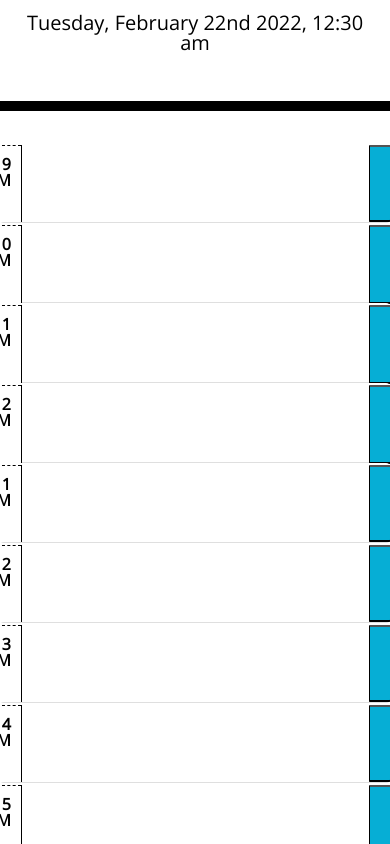
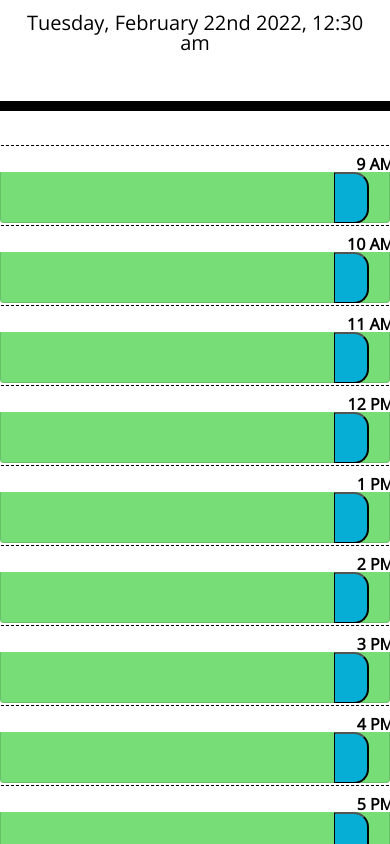
Before and after one commit to lonny-v/work-day-scheduler, a plain HTML site: page index.html in a window 390 px wide. Shown: the part 256-1100 px from the top of the page. Drawn offline with nearby package versions, Linux system fonts and the light colour scheme; a web font is replaced by a local one.

Commit message:
change colors based on current time, update local storage when content changes

```diff
--- a/Develop/script.js
+++ b/Develop/script.js
@@ -1,3 +1,5 @@
+var button = $("button");
+
 // Display current date and time at top of screen
 $("#currentDay").text(moment().format("dddd") + ", " + moment().format("MMMM Do YYYY, h:mm a"));
 
@@ -14,11 +16,10 @@ function loadItems () {
     $("#text-area-17").val(localStorage.getItem("5PM"));
 };
 
-loadItems();
 // Save all input on the screen whenever any save button is clicked
-$("button").on("click", function (event){
-    event.preventDefault();
+button.on("click", setItems)
 
+function setItems () {
     localStorage.setItem("9AM", $("#text-area-9").val());
     localStorage.setItem("10AM", $("#text-area-10").val());
     localStorage.setItem("11AM", $("#text-area-11").val());
@@ -28,4 +29,35 @@ $("button").on("click", function (event){
     localStorage.setItem("3PM", $("#text-area-15").val());
     localStorage.setItem("4PM", $("#text-area-16").val());
     localStorage.setItem("5PM", $("#text-area-17").val());
-});
+}
+
+// update local storage when content is changed
+$(".time-slot").on("blur", "textarea", function () {
+setItems()
+})
+
+// change time slot color based on time of day
+function setColor () {
+    let currentTime = parseInt(moment().format("HH"));
+    $(".time-slot").each(function (){
+        // check against id for each time slot
+        var timeSlot = $(this).attr("id");
+        // id for each time slot is equivalent in military time
+
+        if (timeSlot < currentTime) {
+            $(this).addClass("past");
+        }
+        else if ( timeSlot == currentTime){
+        $(this).addClass("present");
+        }
+        else {
+            $(this).addClass("future");
+        }
+    });
+}
+
+// check time every 15 mins to reapply colors
+setInterval(setColor(), 900000);
+
+loadItems();
+setColor();
--- a/index.html
+++ b/index.html
@@ -25,73 +25,73 @@
     <div>
       <ul class="list-group list-group-flush card border-0">
 
-        <li class="card row ">
+        <li class="card row time-slot" id="9">
           <div class="row">
-            <div class="hour col-1" id="9">9 AM</div>
+            <div class="hour col-sm-1">9 AM</div>
             <textarea class="userInput col-10" name="text-area" id="text-area-9"></textarea>
             <button class="col-1 saveBtn"><span class="oi oi-document"></span></button>
           </div>
         </li>
 
-        <li class="card row">
+        <li class="card row time-slot" id="10">
           <div class="row">
-            <div class="hour col-1" id="10">10 AM</div>
+            <div class="hour col-sm-1">10 AM</div>
             <textarea class="userInput col-10" name="text-area" id="text-area-10"></textarea>
             <button class="col-1 saveBtn"><span class="oi oi-document"></span></button>
           </div>
         </li>
 
-        <li class="card row">
+        <li class="card row time-slot" id="11">
           <div class="row">
-            <div class="hour col-1" id="11">11 AM</div>
+            <div class="hour col-sm-1">11 AM</div>
             <textarea class="userInput col-10" name="text-area" id="text-area-11"></textarea>
             <button class="col-1 saveBtn"><span class="oi oi-document"></span></button>
           </div>
         </li>
 
-        <li class="card row">
+        <li class="card row time-slot" id="12">
           <div class="row">
-            <div class="hour col-1" id="12">12 PM</div>
+            <div class="hour col-sm-1">12 PM</div>
             <textarea class="userInput col-10" name="text-area" id="text-area-12"></textarea>
             <button class="col-1 saveBtn"><span class="oi oi-document"></span></button>
           </div>
         </li>
 
-        <li class="card row">
+        <li class="card row time-slot" id="13">
           <div class="row">
-            <div class="hour col-1" id="13">1 PM</div>
+            <div class="hour col-sm-1">1 PM</div>
             <textarea class="userInput col-10" name="text-area" id="text-area-13"></textarea>
             <button class="col-1 saveBtn"><span class="oi oi-document"></span></button>
           </div>
         </li>
 
-        <li class="card row">
+        <li class="card row time-slot" id="14">
           <div class="row">
-            <div class="hour col-1"id="14">2 PM</div>
+            <div class="hour col-sm-1">2 PM</div>
             <textarea class="userInput col-10" name="text-area" id="text-area-14"></textarea>
             <button class="col-1 saveBtn"><span class="oi oi-document"></span></button>
           </div>
         </li>
 
-        <li class="card row">
+        <li class="card row time-slot" id="15">
           <div class="row">
-            <div class="hour col-1"id="15">3 PM</div>
+            <div class="hour col-sm-1">3 PM</div>
             <textarea class="userInput col-10" name="text-area" id="text-area-15"></textarea>
             <button class="col-1 saveBtn"><span class="oi oi-document"></span></button>
           </div>
         </li>
 
-        <li class="card row">
+        <li class="card row time-slot" id="16">
           <div class="row">
-            <div class="hour col-1"id="16">4 PM</div>
+            <div class="hour col-sm-1">4 PM</div>
             <textarea class="userInput col-10" name="text-area" id="text-area-16"></textarea>
             <button class="col-1 saveBtn"><span class="oi oi-document"></span></button>
           </div>
         </li>
 
-        <li class="card row">
+        <li class="card row time-slot" id="17">
           <div class="row">
-            <div class="hour col-1"id="17">5 PM</div>
+            <div class="hour col-sm-1">5 PM</div>
             <textarea class="userInput col-10" name="text-area" id="text-area-17"></textarea>
             <button class="col-1 saveBtn"><span class="oi oi-document"></span></button>
           </div>
```
